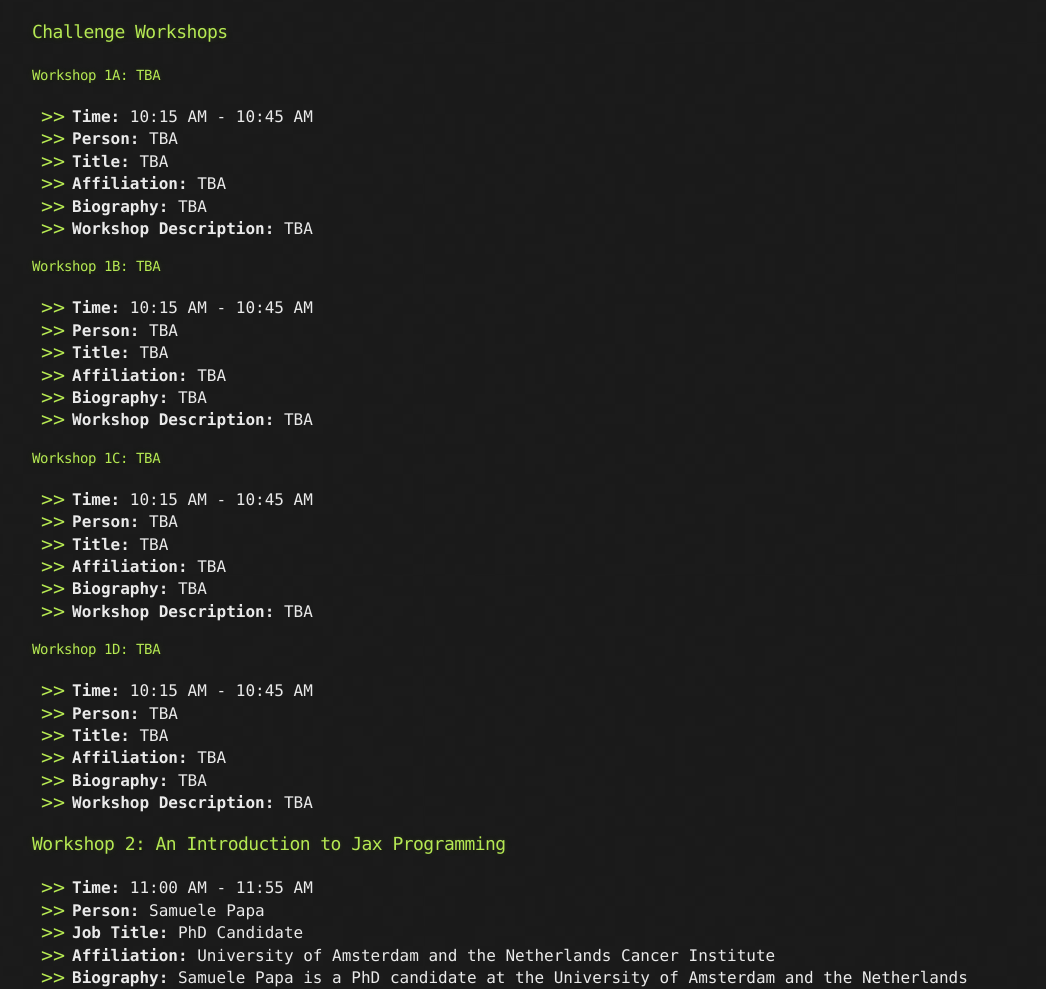
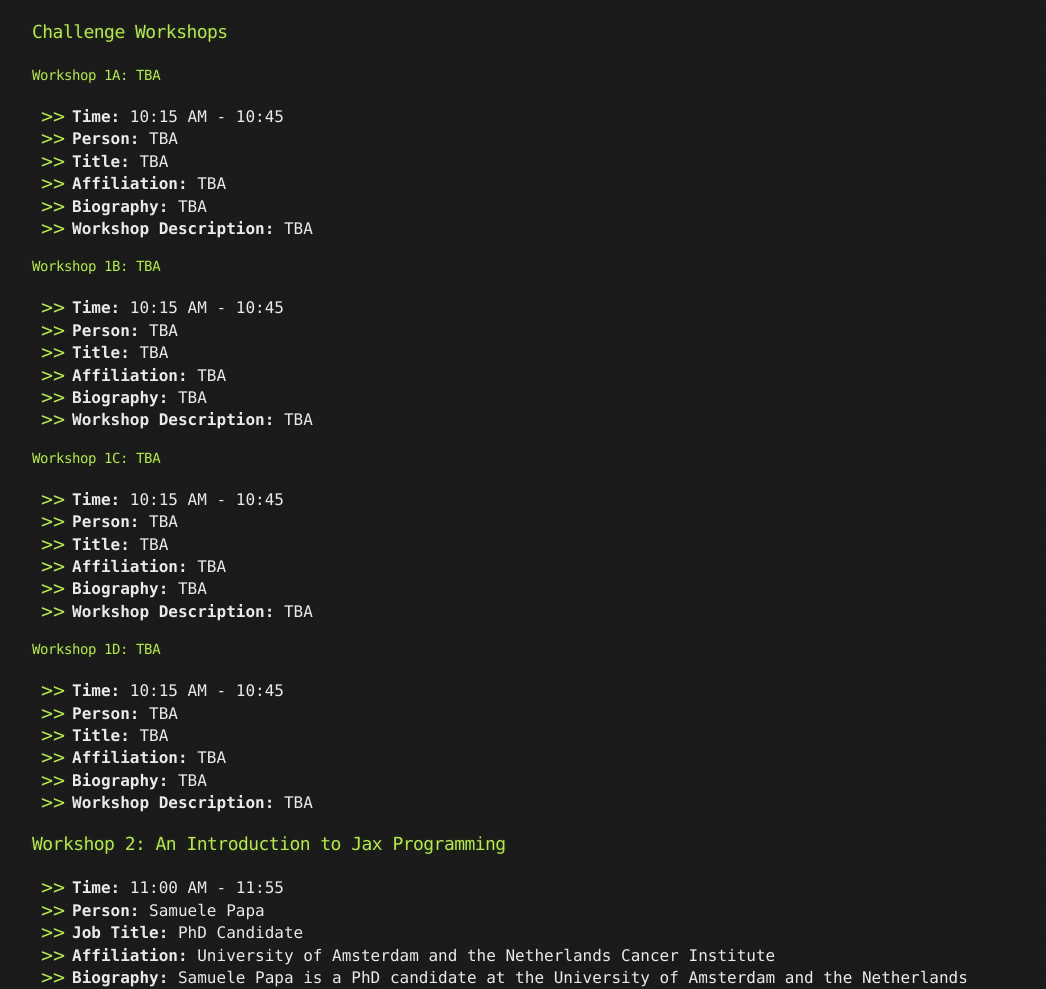
Before and after one commit to hack4her/hack4her.github.io, a Jekyll site: the page built from 2024_workshops.md, in a window 1280 px wide and 1400 px high, scrolled down 336 px. Shown: the part 153-1142 px from the top of the window, without its empty margins (108-1154 px from the left). Built offline with Jekyll 4.4.1, drawn with Linux system fonts in a browser that asks for light colours; our own code applies the rules of GitHub Pages for plain Markdown files; the repository's description, which GitHub fills in, is left out; some of the changed text lies outside the part shown.

```diff
--- a/2024_workshops.md
+++ b/2024_workshops.md
@@ -8,7 +8,7 @@
 
 ### Challenge Workshops
 #### Workshop 1A: TBA
-- **Time:** 10:15 AM - 10:45 AM
+- **Time:** 10:15 AM - 10:45
 - **Person:** TBA
 - **Title:** TBA
 - **Affiliation:** TBA
@@ -16,7 +16,7 @@
 - **Workshop Description:** TBA
 
 #### Workshop 1B: TBA
-- **Time:** 10:15 AM - 10:45 AM
+- **Time:** 10:15 AM - 10:45
 - **Person:** TBA
 - **Title:** TBA
 - **Affiliation:** TBA
@@ -24,7 +24,7 @@
 - **Workshop Description:** TBA
 
 #### Workshop 1C: TBA
-- **Time:** 10:15 AM - 10:45 AM
+- **Time:** 10:15 AM - 10:45
 - **Person:** TBA
 - **Title:** TBA
 - **Affiliation:** TBA
@@ -32,7 +32,7 @@
 - **Workshop Description:** TBA
 
 #### Workshop 1D: TBA
-- **Time:** 10:15 AM - 10:45 AM
+- **Time:** 10:15 AM - 10:45
 - **Person:** TBA
 - **Title:** TBA
 - **Affiliation:** TBA
@@ -40,7 +40,7 @@
 - **Workshop Description:** TBA
 
 ### Workshop 2: An Introduction to Jax Programming
-- **Time:** 11:00 AM - 11:55 AM
+- **Time:** 11:00 AM - 11:55
 - **Person:** Samuele Papa
 - **Job Title:** PhD Candidate
 - **Affiliation:** University of Amsterdam and the Netherlands Cancer Institute
```
Also changed, not shown: other parts of 2024_workshops.md (+4 -4 lines).
